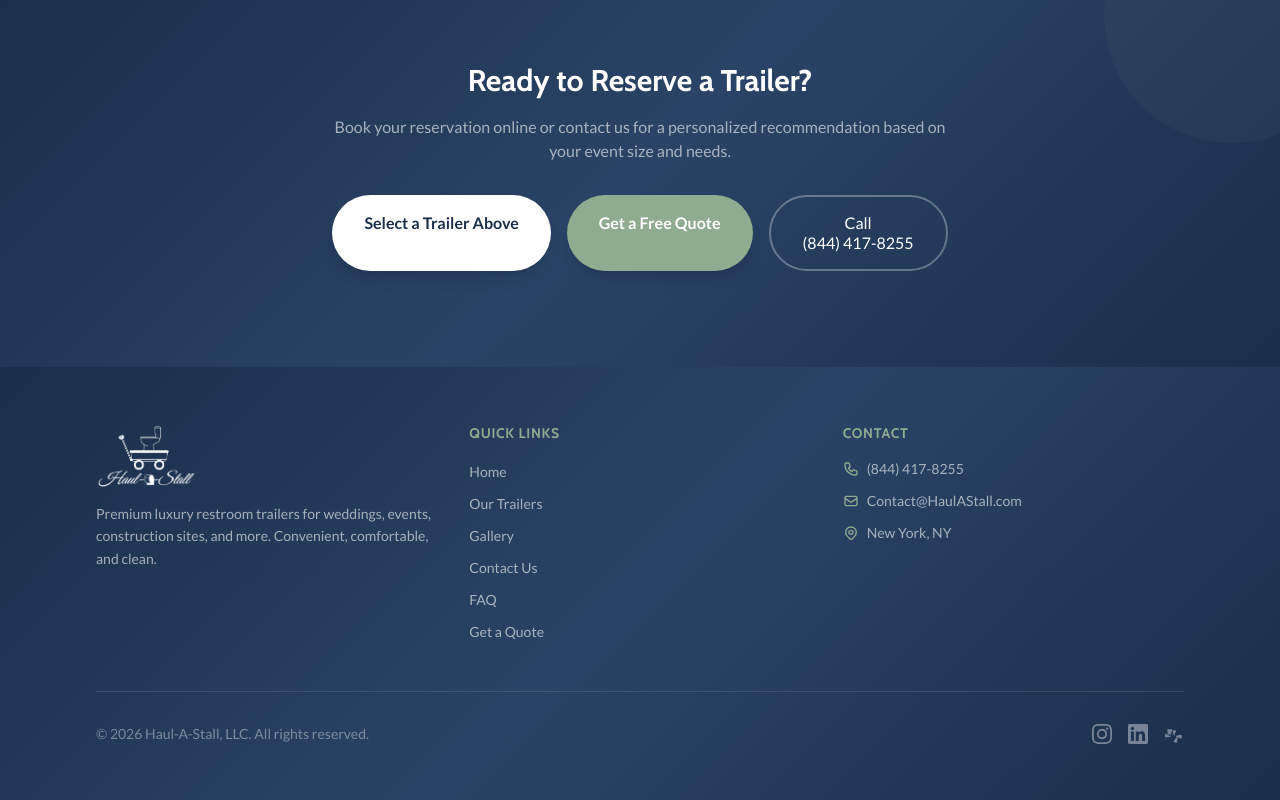
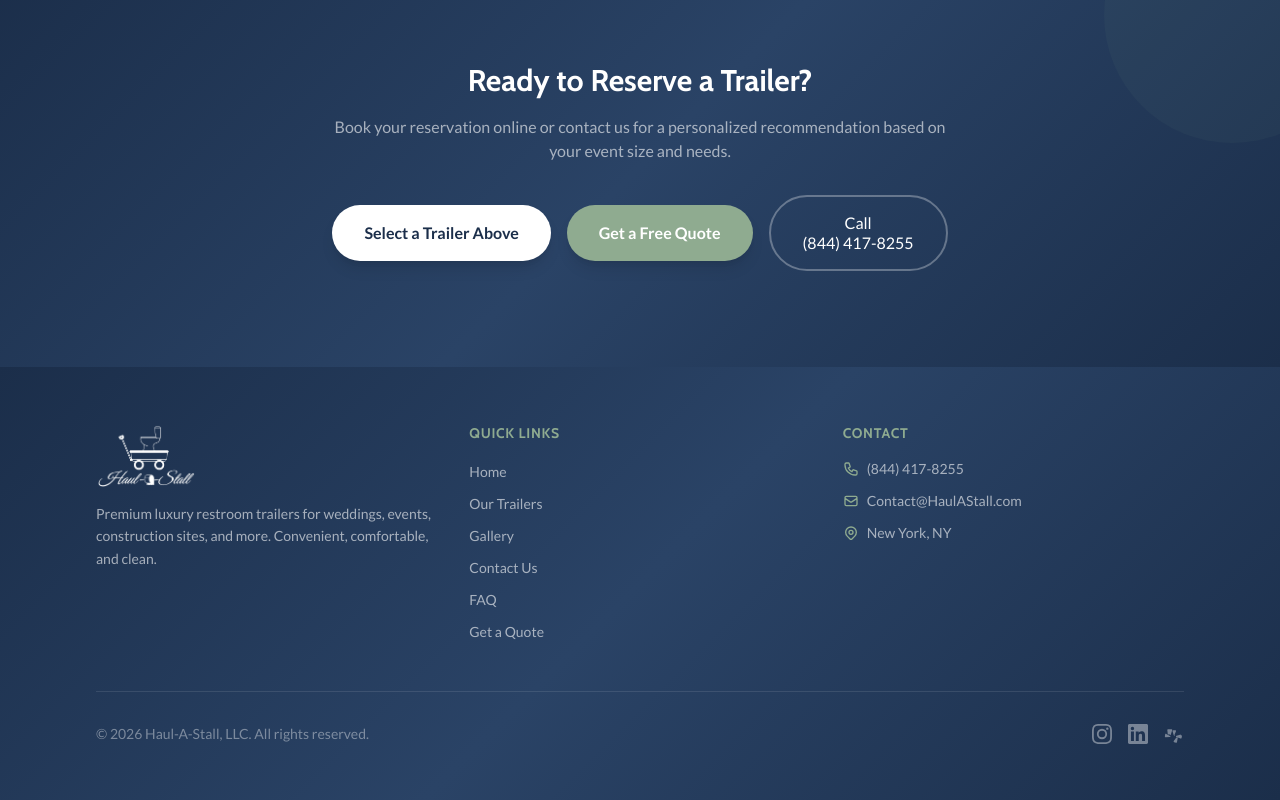
Before and after one commit to LanceBisesar/Haulastall, a Next.js app: page /gallery in a window 1280 px wide. Shown: the part 2478-3278 px from the top of the page. Built offline with nearby package versions, Linux system fonts and the light colour scheme.

Commit message:
Center text in gallery page CTA buttons with flex alignment
https://claude.ai/code/session_0135kwff2nChVdP7VNu7fsBV

```diff
--- a/src/app/gallery/page.tsx
+++ b/src/app/gallery/page.tsx
@@ -242,22 +242,22 @@ export default function GalleryPage() {
             Book your reservation online or contact us for a personalized
             recommendation based on your event size and needs.
           </p>
-          <div className="flex flex-col sm:flex-row gap-4 justify-center">
+          <div className="flex flex-col sm:flex-row gap-4 justify-center items-center">
             <a
               href="#trailer-models"
-              className="px-8 py-4 bg-white text-primary font-bold rounded-full hover:bg-white/90 transition-colors shadow-lg cursor-pointer text-center"
+              className="px-8 py-4 bg-white text-primary font-bold rounded-full hover:bg-white/90 transition-colors shadow-lg cursor-pointer text-center inline-flex items-center justify-center"
             >
               Select a Trailer Above
             </a>
             <Link
               href="/quote"
-              className="px-8 py-4 bg-accent text-white font-bold rounded-full hover:bg-accent-dark transition-colors shadow-lg text-center"
+              className="px-8 py-4 bg-accent text-white font-bold rounded-full hover:bg-accent-dark transition-colors shadow-lg text-center inline-flex items-center justify-center"
             >
               Get a Free Quote
             </Link>
             <a
               href="tel:+18444178255"
-              className="px-8 py-4 border-2 border-white/30 text-white font-medium rounded-full hover:bg-white/10 transition-colors leading-tight text-center"
+              className="px-8 py-4 border-2 border-white/30 text-white font-medium rounded-full hover:bg-white/10 transition-colors leading-tight text-center inline-flex items-center justify-center"
             >
               Call<br />(844) 417-8255
             </a>
```
